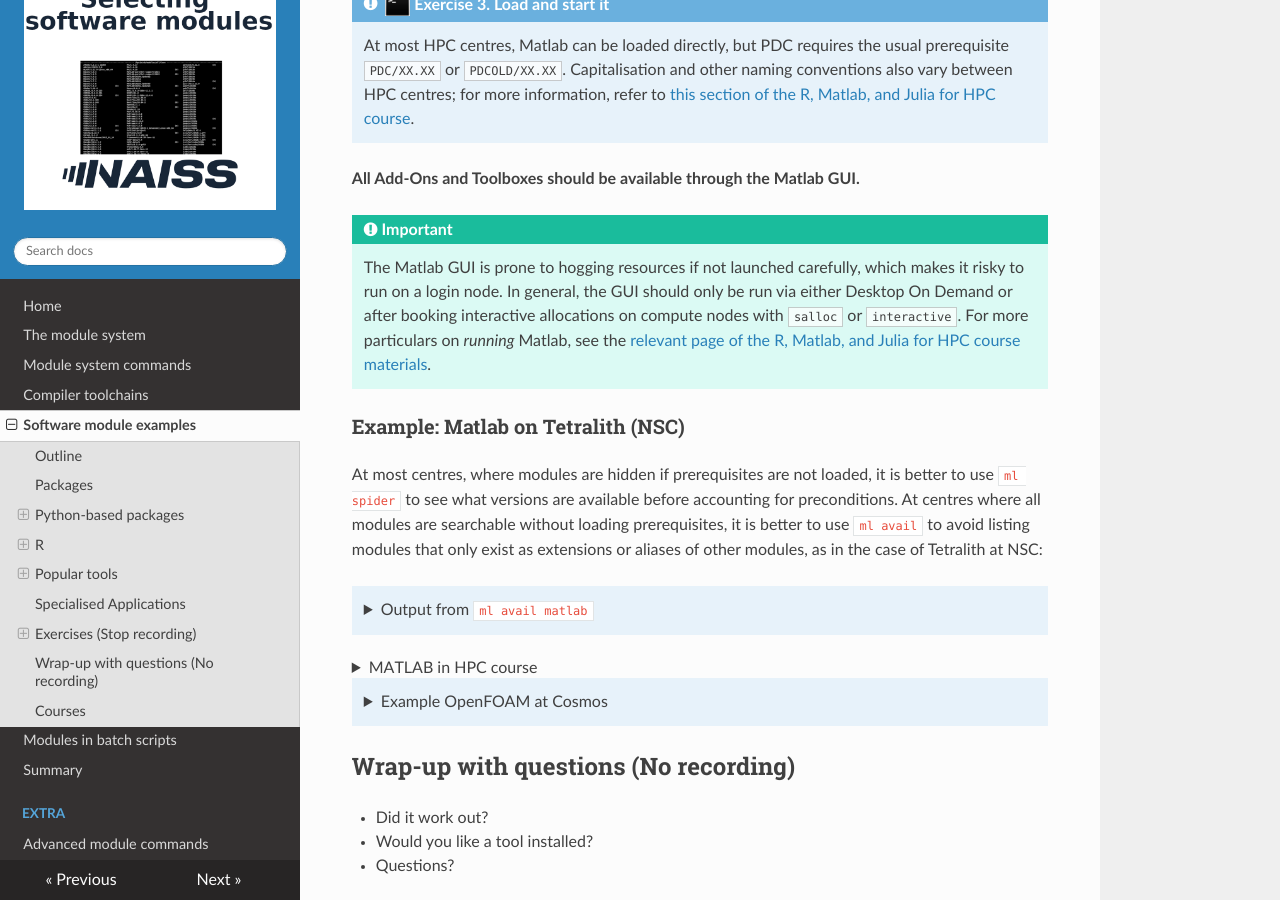
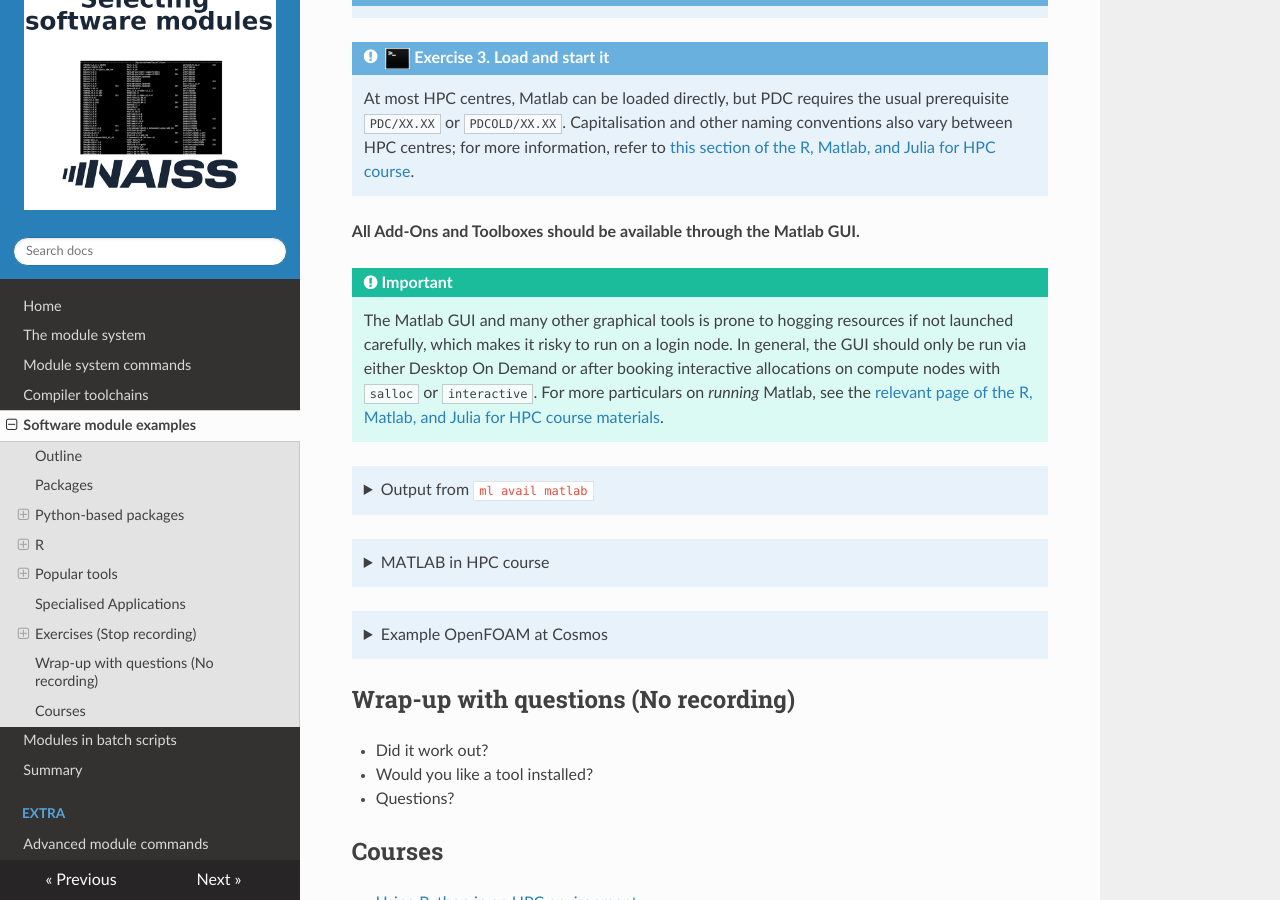
Before and after one commit to hpc2n/selecting-modules, an MkDocs documentation site: the page built from docs/programs.md, in a window 1280 px wide and 900 px high, scrolled down 8986 px. Built offline with MkDocs 1.6.1, drawn with Linux system fonts in a browser that asks for light colours; nearby versions of some CDN libraries.

Commit message:
Update programs.md

```diff
--- a/docs/programs.md
+++ b/docs/programs.md
@@ -717,12 +717,7 @@
 
 !!! important
 
-    The Matlab GUI is prone to hogging resources if not launched carefully, which makes it risky to run on a login node. In general, the GUI should only be run via either Desktop On Demand or after booking interactive allocations on compute nodes with `salloc` or `interactive`. For more particulars on *running* Matlab, see the [relevant page of the R, Matlab, and Julia for HPC course materials](https://uppmax.github.io/R-matlab-julia-HPC/matlab/load_runMatlab.html).
-
-### Example: Matlab on Tetralith (NSC)
-
-At most centres, where modules are hidden if prerequisites are not loaded, it is better to use `ml spider` to see what versions are available before accounting for preconditions. At centres where all modules are searchable without loading prerequisites, it is better to use `ml avail` to avoid listing modules that only exist as extensions or aliases of other modules, as in the case of Tetralith at NSC:
-
+    The Matlab GUI and many other graphical tools is prone to hogging resources if not launched carefully, which makes it risky to run on a login node. In general, the GUI should only be run via either Desktop On Demand or after booking interactive allocations on compute nodes with `salloc` or `interactive`. For more particulars on *running* Matlab, see the [relevant page of the R, Matlab, and Julia for HPC course materials](https://uppmax.github.io/R-matlab-julia-HPC/matlab/load_runMatlab.html).
 
 
 
```
Also changed, not shown: other parts of docs/programs.md (+2 -2 lines).
